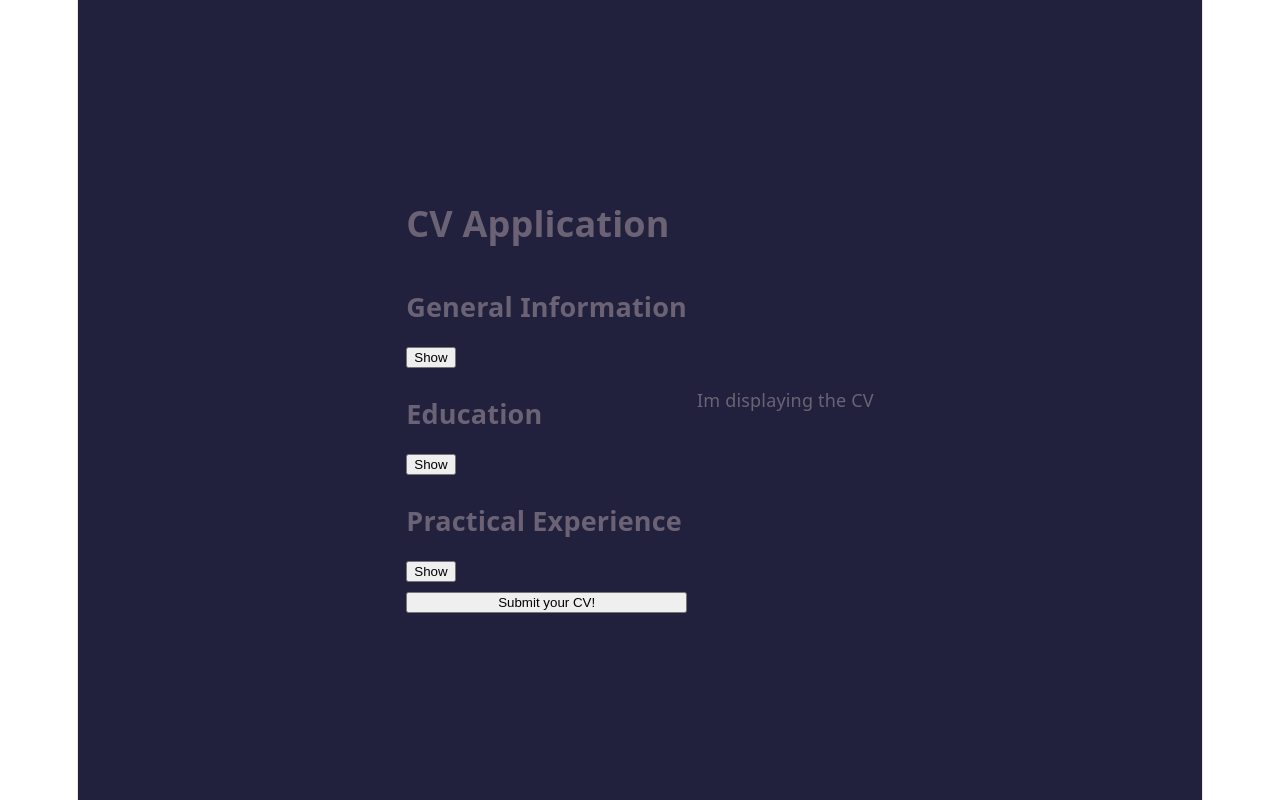
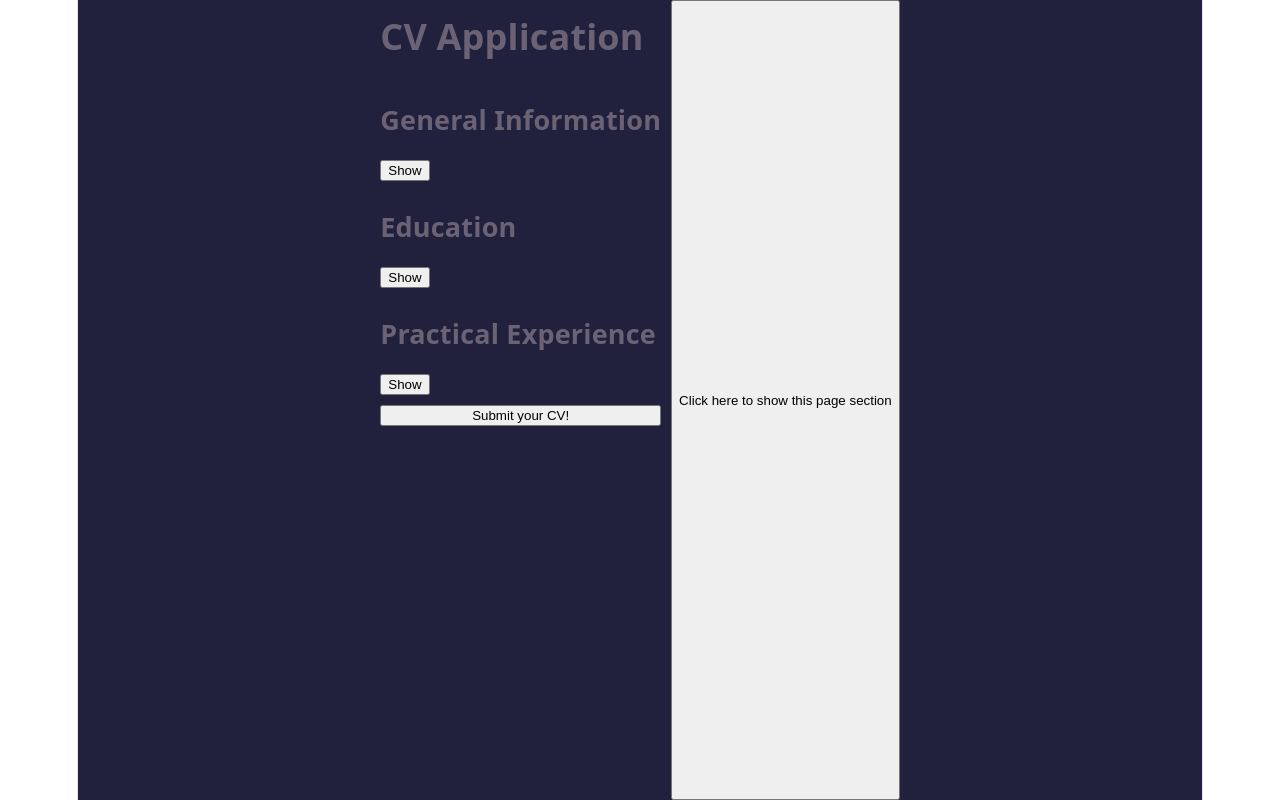
Before and after one commit to plmfacanha/cv-application, a React (Vite) app: page / in a window 1280 px wide. Built offline with nearby package versions, Linux system fonts and the light colour scheme.

Commit message:
feat: add basic functionality to toggle CV display page

```diff
--- a/src/App.jsx
+++ b/src/App.jsx
@@ -39,6 +39,7 @@ function App() {
           onShow={() => setActiveIndex(3)}
           onHide={() => setActiveIndex(0)}
         />
+
         <button>Submit your CV!</button>
       </div>
       <DisplayCV />
--- a/src/components/DisplayCV.jsx
+++ b/src/components/DisplayCV.jsx
@@ -1,13 +1,15 @@
+import "../styles/DisplayCV.css";
+import { useState } from "react";
+
 export default function DisplayCV() {
+  const [isVisible, setVisible] = useState(false);
+
   return (
-    <p
-      style={{
-        display: "flex",
-        justifyContent: "center",
-        alignItems: "center",
-      }}
-    >
-      Im displaying the CV
-    </p>
+    <>
+      {isVisible && <p> This element shows when isVisible is set to true</p>}
+      <button onClick={() => setVisible(!isVisible)}>
+        Click here to show this page section
+      </button>
+    </>
   );
 }
--- a/src/components/GeneralInfoForm.jsx
+++ b/src/components/GeneralInfoForm.jsx
@@ -1,12 +1,12 @@
 // /* eslint-disable */
 import "../styles/GeneralInfoForm.css";
 
-function GeneralInfoForm({ isActive, onShow }) {
+function GeneralInfoForm({ isActive, onShow, onHide }) {
   return (
     <section className="general-info-form">
       <h2>General Information</h2>
       {isActive ? (
-        <div>
+        <>
           <form>
             <label htmlFor="name">Name</label>
             <input type="text" id="name" name="name" />
@@ -15,8 +15,8 @@ function GeneralInfoForm({ isActive, onShow }) {
             <label htmlFor="phone">Phone Number</label>
             <input type="tel" id="phone" name="phone" />
           </form>
-          <button onClick={onShow}>Hide</button>
-        </div>
+          <button onClick={onHide}>Hide</button>
+        </>
       ) : (
         <button onClick={onShow}>Show</button>
       )}
--- a/src/index.css
+++ b/src/index.css
@@ -58,10 +58,11 @@ body {
   width: 1126px;
   max-width: 100%;
   margin: 0 auto;
-  /* text-align: center; */
   border-inline: 1px solid var(--border);
   min-height: 100vh;
   display: flex;
+  gap: 10px;
+  justify-content: center;
   box-sizing: border-box;
   background-color: rgb(33, 33, 61);
 }
@@ -69,4 +70,5 @@ body {
 .info {
   display: flex;
   flex-direction: column;
+  gap: 10px;
 }
--- /dev/null
+++ b/src/styles/DisplayCV.css
@@ -0,0 +1,10 @@
+p {
+  display: flex;
+  justify-content: center;
+  align-items: center;
+  border: 1px solid black;
+  background-color: gray;
+  padding: 10px;
+  border-radius: 5px;
+  box-sizing: border-box;
+}
--- a/src/styles/EducationForm.css
+++ b/src/styles/EducationForm.css
@@ -6,9 +6,3 @@
   margin: 0 auto;
   text-align: left;
 }
-
-div {
-  display: flex;
-  gap: 10px;
-  justify-content: center;
-}
--- a/src/styles/ExperienceForm.css
+++ b/src/styles/ExperienceForm.css
@@ -6,9 +6,3 @@
   margin: 0 auto;
   text-align: left;
 }
-
-div {
-  display: flex;
-  gap: 10px;
-  justify-content: center;
-}
--- a/src/styles/GeneralInfoForm.css
+++ b/src/styles/GeneralInfoForm.css
@@ -6,9 +6,3 @@
   margin: 0 auto;
   text-align: left;
 }
-
-div {
-  display: flex;
-  gap: 10px;
-  justify-content: center;
-}
```
